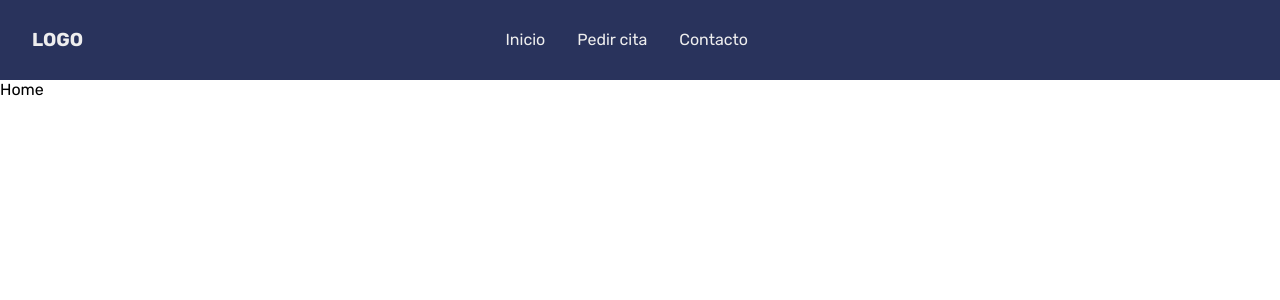
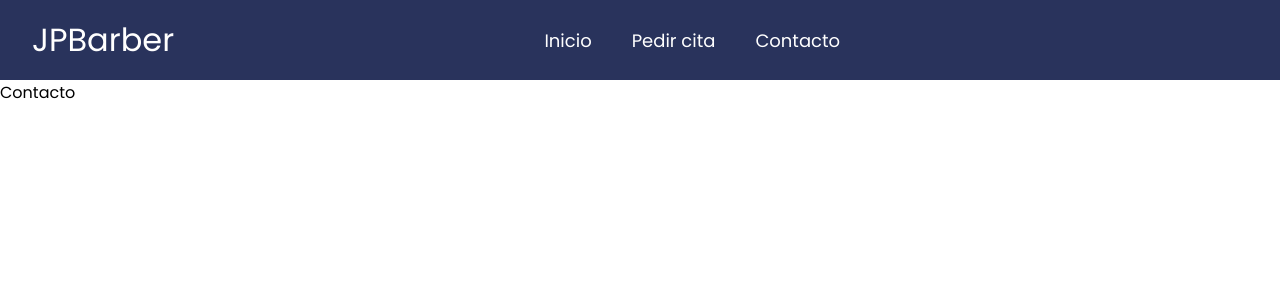
Before and after one commit to DarioCDDev/BarberFront, a React (Create React App) app: page /contacto in a window 1280 px wide. Shown: the top 300 px of the page. Built offline with nearby package versions, Linux system fonts and the light colour scheme.

Commit message:
imporve navbar

```diff
--- a/src/App.js
+++ b/src/App.js
@@ -1,6 +1,6 @@
 import React from 'react';
 import Navbar from './components/header/Navbar';
-import Home from './components/home/Home';
+import BarberApp from './components/barberApp/BarberApp';
 import { BrowserRouter } from 'react-router-dom';
 
 
@@ -9,7 +9,7 @@ function App() {
     <React.Fragment>
       <BrowserRouter>
         <Navbar />
-        <Home />
+        <BarberApp/>
       </BrowserRouter>
     </React.Fragment>
   );
--- /dev/null
+++ b/src/components/barberApp/BarberApp.jsx
@@ -0,0 +1,20 @@
+import React from 'react'
+import { Route, Routes } from "react-router-dom";
+import Home from '../home/Home';
+import PedirCita from '../pedirCita/PedirCita';
+import Contacto from "../contacto/Contacto"
+
+const BarberApp = () => {
+  return (
+    <div>
+      <Routes>
+        <Route path="/" element={<Home />}></Route>
+        <Route path="/pedirCita" element={<PedirCita />}></Route>
+        <Route path="/contacto" element={<Contacto />}></Route>
+      </Routes>
+
+    </div>
+  )
+}
+
+export default BarberApp
--- /dev/null
+++ b/src/components/contacto/Contacto.jsx
@@ -0,0 +1,9 @@
+import React from 'react'
+
+const Contacto = () => {
+  return (
+    <div className="main-content">Contacto</div>
+  )
+}
+
+export default Contacto
--- a/src/components/header/Navbar.js
+++ b/src/components/header/Navbar.js
@@ -1,5 +1,6 @@
 import { useRef } from "react";
 import { FaBars, FaTimes } from "react-icons/fa";
+import { Link } from "react-router-dom";
 
 function Navbar() {
   const navRef = useRef();
@@ -7,14 +8,17 @@ function Navbar() {
   const showNavbar = () => {
     navRef.current.classList.toggle("responsive_nav");
   };
+  const closeNavbar = () => {
+    navRef.current.classList.remove("responsive_nav");
+  };
 
   return (
     <header>
-      <h3>LOGO</h3>
+      <h1>JPBarber</h1>
       <nav ref={navRef}>
-        <a href="/#">Inicio</a>
-        <a href="/#">Pedir cita</a>
-        <a href="/#">Contacto</a>
+        <Link to={"/"} onClick={closeNavbar}>Inicio</Link>
+        <Link to={"/pedirCita"} onClick={closeNavbar}>Pedir cita</Link>
+        <Link to={"/contacto"} onClick={closeNavbar}>Contacto</Link>
         <button
           className="nav-btn nav-close-btn"
           onClick={showNavbar}>
--- /dev/null
+++ b/src/components/pedirCita/PedirCita.jsx
@@ -0,0 +1,9 @@
+import React from 'react'
+
+const PedirCita = () => {
+  return (
+    <div className="main-content">PedirCita</div>
+  )
+}
+
+export default PedirCita
--- a/src/index.css
+++ b/src/index.css
@@ -1,17 +1,19 @@
-@import url('https://fonts.googleapis.com/css2?family=Open+Sans:ital,wght@0,300..800;1,300..800&family=Rubik:ital,wght@0,300..900;1,300..900&display=swap');
+@import url('https://fonts.googleapis.com/css2?family=Open+Sans:ital,wght@0,300..800;1,300..800&family=Poppins:ital,wght@0,100;0,200;0,300;0,400;0,500;0,600;0,700;0,800;0,900;1,100;1,200;1,300;1,400;1,500;1,600;1,700;1,800;1,900&family=Rubik:ital,wght@0,300..900;1,300..900&display=swap');@import url('https://fonts.googleapis.com/css2?family=Open+Sans:ital,wght@0,300..800;1,300..800&family=Rubik:ital,wght@0,300..900;1,300..900&display=swap');
 
 * {
   padding: 0;
   margin: 0;
   box-sizing: border-box;
-  font-family: "Rubik", sans-serif;
+  font-family: "Poppins", sans-serif;
+  font-weight: 400;
+  font-style: normal;
 }
 
 :root {
   --mainColor: #29335c;
   --mainColorLight: #5767aa;
   --secondaryColor: #db2b39;
-  --textColor: #eee;
+  --textColor: #ffffff;
 }
 
 .main-content {
@@ -37,13 +39,25 @@ header {
 }
 
 nav a {
-  margin: 0 1rem;
-  color: var(--textColor);
+  position: relative;
+  font-size: 18px;
+  color: #ffffff;
+  margin-left: 40px;
   text-decoration: none;
 }
 
-nav a:hover {
-  color: var(--secondaryColor);
+nav a::before {
+  content: "";
+  position: absolute;
+  top: 100%;
+  left: 0;
+  width: 0;
+  height: 2px;
+  transition: .3s;
+  background: #ffffff;
+}
+nav a:hover::before{
+  width: 100%;
 }
 
 header .nav-btn {
```
Also changed, not shown: src/App.css (deleted, +0 -38 lines).
